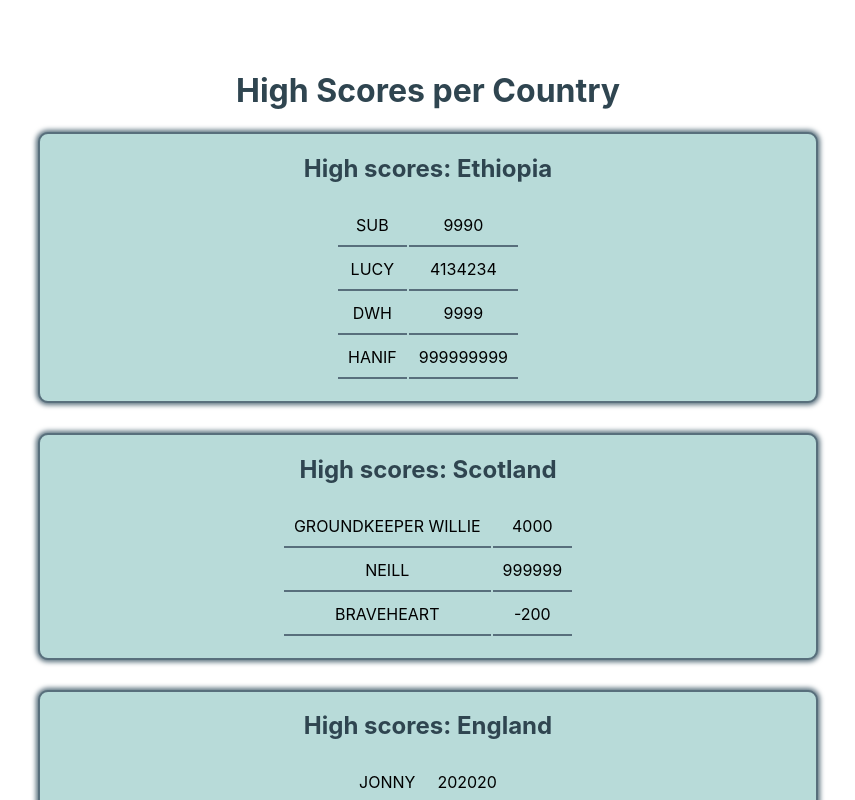
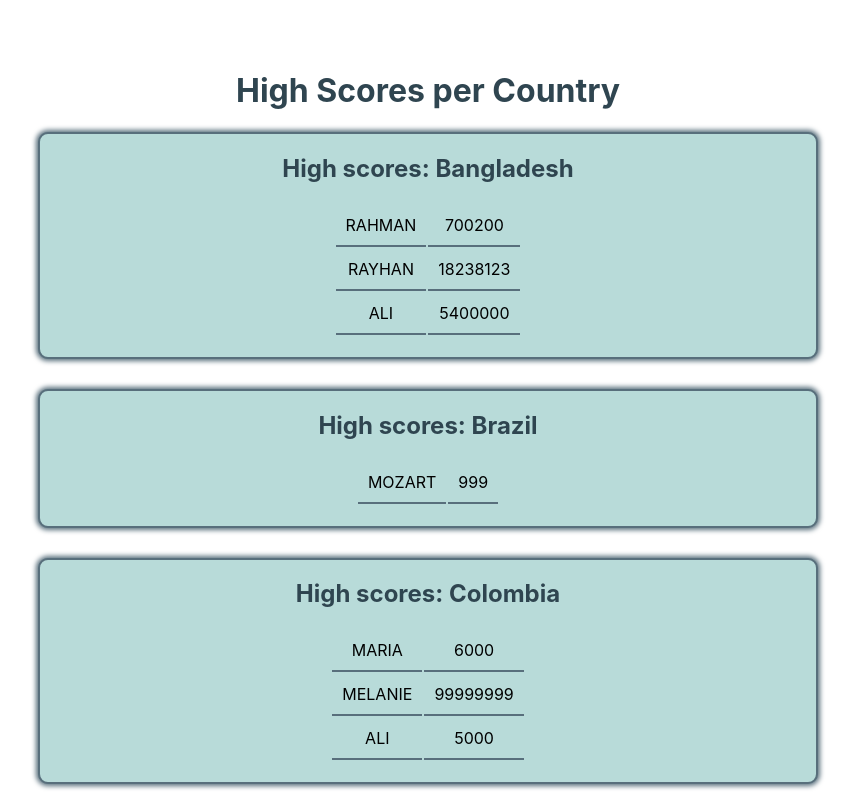
Before and after one commit to HadikaMalik/high-scores-react, a React (Create React App) app: page / in a window 1280 px wide. Shown: the top 800 px of the page, without its empty margins (212-1067 px from the left). Built offline with nearby package versions, Linux system fonts and the light colour scheme.

Commit message:
sorted country names alphabetically

```diff
--- a/src/App.jsx
+++ b/src/App.jsx
@@ -4,10 +4,11 @@ import HighScoreTable from "./HighScoreTable";
 import './App.css';
 
 function App() {
+  const sortedCountryNames = [...allCountryScores].sort((a,b) => a.name.localeCompare(b.name));
   return (
     <div className="App">
     <h1 className="heading">High Scores per Country</h1>
-      {allCountryScores.map((country, index) => (
+      {sortedCountryNames.map((country, index) => (
         <HighScoreTable key={index} country={country} />
       ))}
     </div>
```
